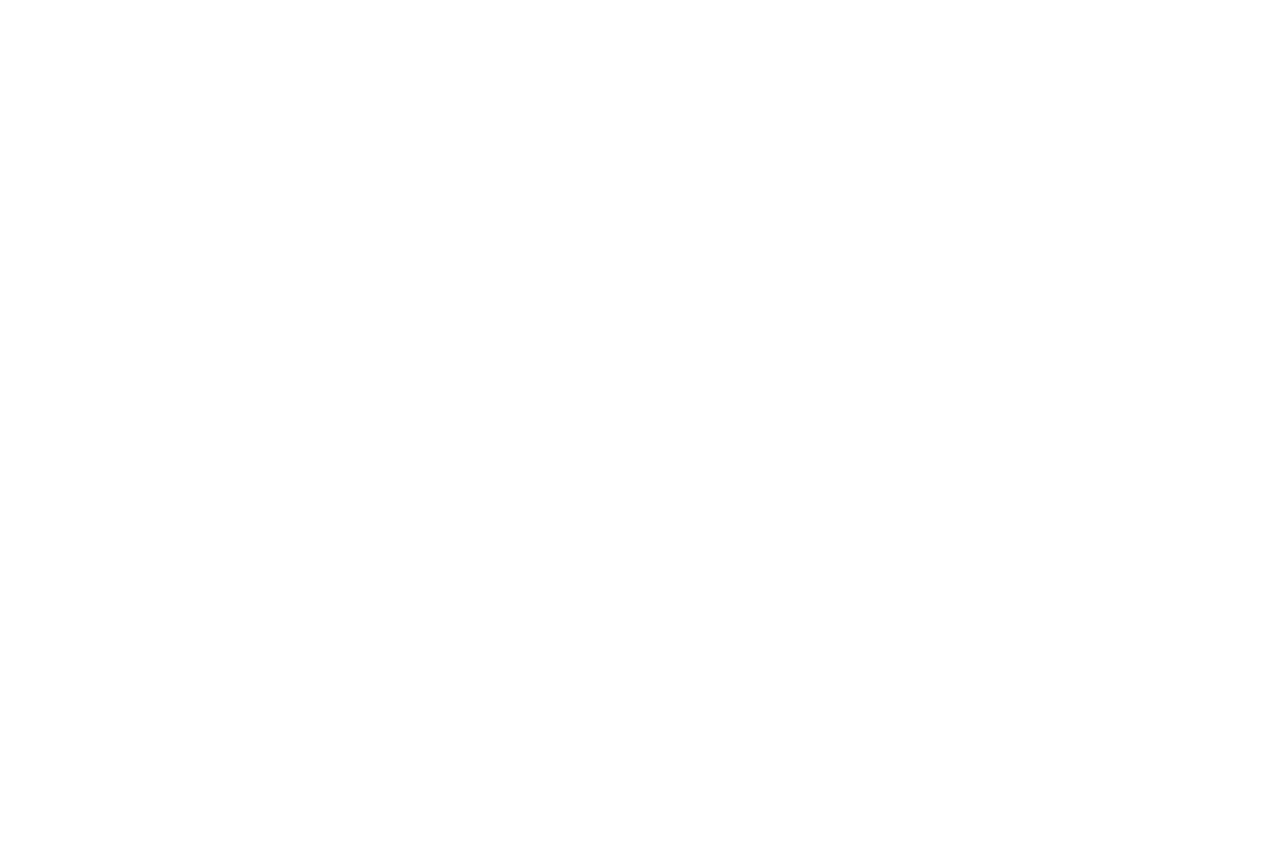
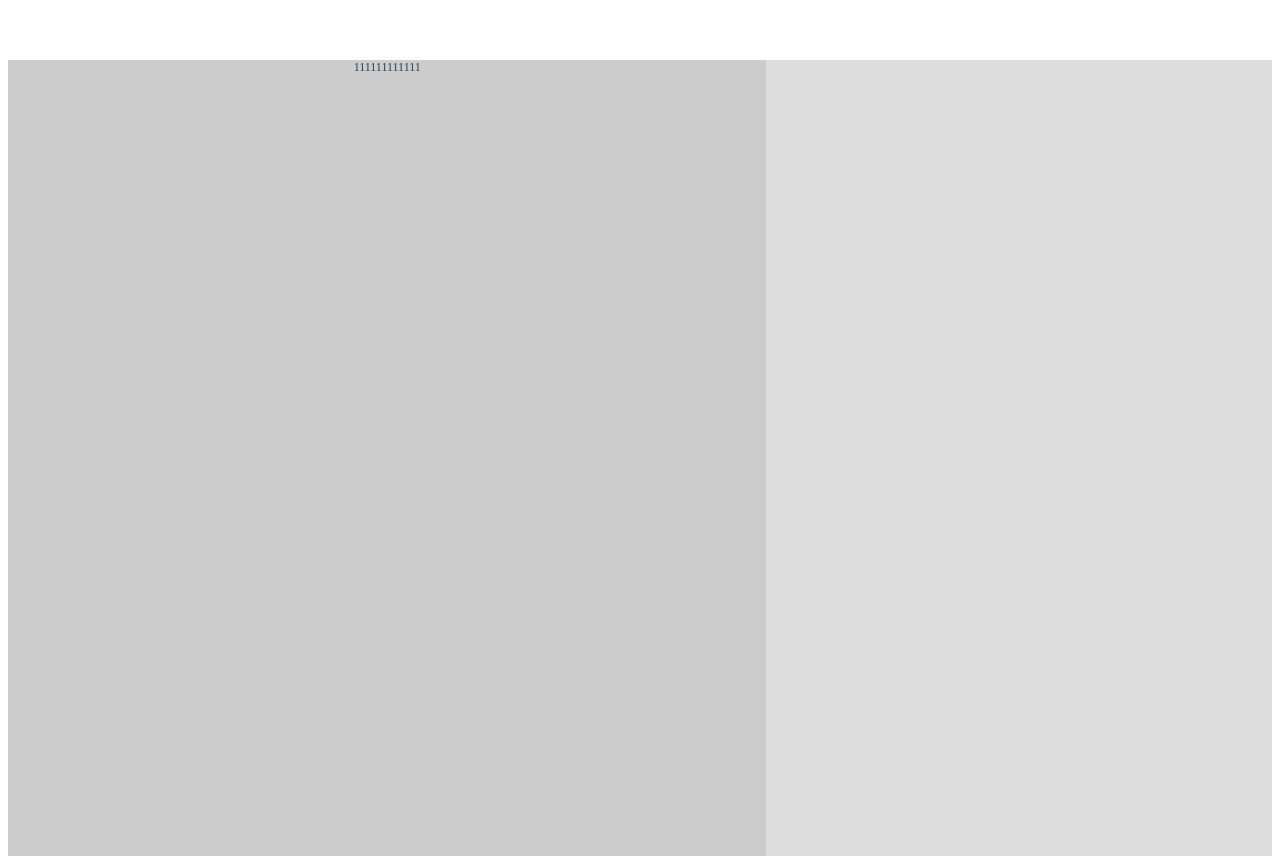
Before and after one commit to thisXiaoming/vue-pro-git, a Vue app: page /slider-eg in a window 1280 px wide. Before the commit the page ends 800 px from the top, so only its background shows below. Built offline with nearby package versions, Linux system fonts and the light colour scheme.

Commit message:
整合内容

```diff
--- /dev/null
+++ b/src/components/slider/slider.less
@@ -0,0 +1,4 @@
+@import "../../assets/config.less";
+.slider {
+    .font-size(20)
+}
--- /dev/null
+++ b/src/components/slider/slider.vue
@@ -0,0 +1,33 @@
+<template>
+    <div class="slider">
+        <div class="slider-mask" :style="{height:sHeight}">
+            <div class="slider-inner" :style="{width:sWidth}">
+                111111111111
+            </div>
+        </div>
+    </div>
+</template>
+
+<script>
+    export default{
+        name: 'Slider',
+        data() {
+            return {
+                sWidth: '60%',
+                sHeight: '796px',
+            }
+        }
+    }
+</script>
+
+<style lang="less" scoped>
+    .slider-mask {
+        background: #ddd;
+        z-index: 100
+    }
+    .slider-inner {
+        background: #ccc;
+        z-index: 200;
+        height: 100%
+    }
+</style>
--- a/src/router/index.js
+++ b/src/router/index.js
@@ -13,6 +13,7 @@
 const flexEg = resolve => require(['../views/flex-eg/flex-eg.vue'], resolve)
 const tag = resolve => require(['../views/tag-eg/tag-eg.vue'], resolve)
 const lifecycleHook = resolve => require(['../views/lifecycle-hook/hook-eg.vue'], resolve)
+const slider = resolve => require(['../views/slider-eg/slider-eg.vue'],resolve)
 
 export default new Router({
   mode: 'history',//使用history模式，去掉url中自带的#号。
@@ -53,6 +54,11 @@
       path: '/lifecycle-hook',
       component: lifecycleHook,
       name: 'hook'
+    },
+    {
+      path: '/slider-eg',
+      component: slider,
+      name: 'slider'
     }
   ]
 })
--- a/src/views/HelloWorld.vue
+++ b/src/views/HelloWorld.vue
@@ -1,19 +1,21 @@
 <template>
   <div class="hello">
-    <h1>welcome to My Vue Issues</h1>
-    <h2></h2>
+    <h3>welcome to My Vue Issues</h3>
     <ul class="chapter-container">
       <li>
         <router-link :to="{name:'VueRouterPage'}">第一章  vue-router的简单配置例</router-link>
       </li>
       <li>
-        <router-link :to="{name:'flexEg'}">第二章  flex布局例</router-link>
+        <router-link :to="{name:'flexEg'}">第二章  flex布局--适用手机端</router-link>
       </li>
       <li>
         <router-link :to="{name: 'tag'}">第三章 vue基本语法与less使用例加之vuex的使用</router-link>
       </li>
       <li>
         <router-link :to="{name: 'hook'}">第四章 vue生命周期钩子加实例详解</router-link>
+      </li>
+      <li>
+        <router-link :to="{name: 'slider'}">第五章 slider侧边栏初始化</router-link>
       </li>
     </ul>
   </div>
@@ -32,8 +34,8 @@
 
 <!-- Add "scoped" attribute to limit CSS to this component only -->
 <style lang="less" scoped>
-h1, h2 {
-  font-weight: normal;
+  .hello {
+    font-size: 16px;/*!px*/
   }
   ul {
     list-style-type: none;
--- /dev/null
+++ b/src/views/slider-eg/slider-eg.vue
@@ -0,0 +1,19 @@
+<template>
+    <div>
+        <slider></slider>
+    </div>
+</template>
+
+<script>
+    import Slider from "../../components/slider/slider.vue";
+    export default{
+        components: {
+            Slider
+        }
+    }
+</script>
+
+<style lang="less" scoped>
+
+
+</style>
```
Lines whose indentation alone changed are shown as unchanged.
